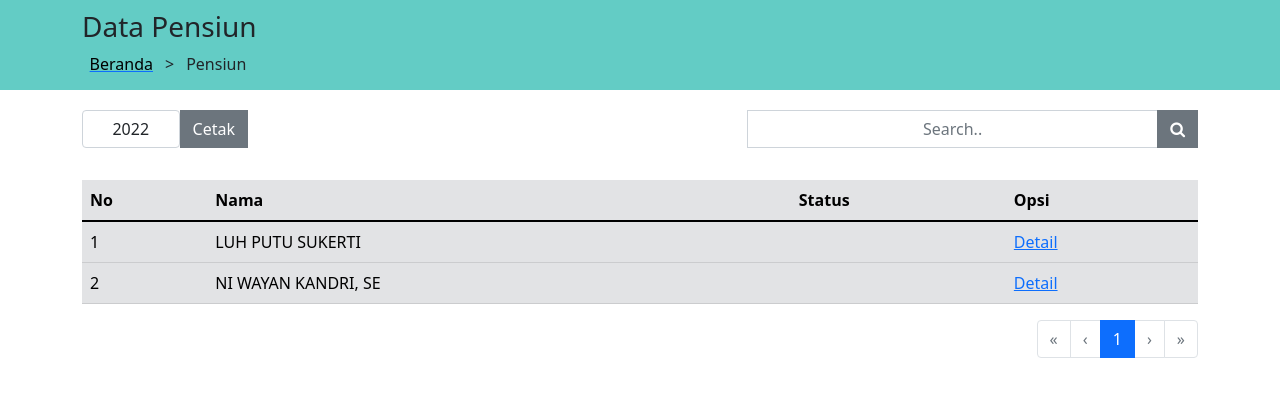
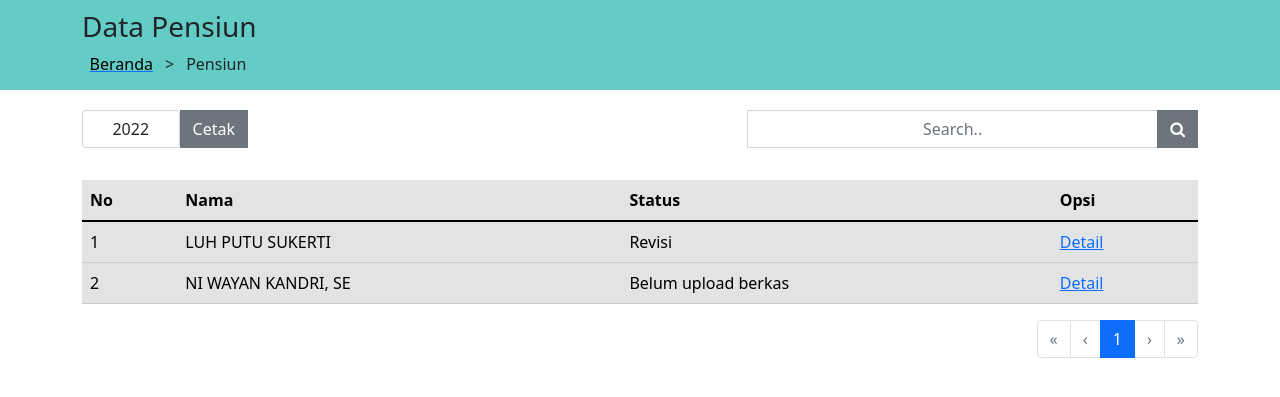
Before and after one commit to DarmaYasa/skripsi-mona, a PHP site: page /skripsi-mona-master/admin/view_pensiun.php in a window 1280 px wide. Shown: the part 137-534 px from the top of the page. Run offline with PHP 8.4, Linux system fonts and the light colour scheme; a user stored in the database is signed in; data comes from the database, SQL or seed files in the repository; data that the repository does not hold is empty.

Commit message:
fix query

```diff
--- a/admin/view_pensiun.php
+++ b/admin/view_pensiun.php
@@ -190,10 +190,11 @@
 								$limit = 10;
 								$no = 1;
 								$search = isset($_GET['search']) ? $_GET['search'] : '';
-								$query = "SELECT * FROM pensiun WHERE nama LIKE '%" . (array_key_exists('search', $_GET) ? $_GET['search'] : '') . "%'";
+								$query = "SELECT pensiun.*, berkas_pensiun.terverifikasi FROM pensiun LEFT JOIN berkas_pensiun ON pensiun.id = berkas_pensiun.id_pensiun WHERE nama LIKE '%" . (array_key_exists('search', $_GET) ? $_GET['search'] : '') . "%'";
 								// echo $query;
 								$sql = mysqli_query($koneksi, $query);
 								$row = mysqli_num_rows($sql);
+								// print_r($)
 								$total_page = ceil($row / $limit);
 								$skip = ($page > 1) ? (($page - 1) * $limit) : 0;
 								$no = $skip + 1;
@@ -201,14 +202,19 @@
 								$query = $query . " LIMIT $skip, $limit";
 								$sql = mysqli_query($koneksi, $query);
 								$row = mysqli_num_rows($sql);
+
 								$statuses = [
 									'0' => 'Belum Verifikasi',
 									'1' => 'Verifikasi',
-									'2' => 'Revisi'
+									'2' => 'Revisi',
+									'3' => 'Belum upload berkas'
 								];
 
 								if($row > 0){
 								while($d = mysqli_fetch_array($sql)){
+									if(!isset($d['terverifikasi'])) {
+										$d['terverifikasi'] = 3;
+									}
 									echo "<tr>";
 									echo "<td>".$no++."</td>";
 									echo "<td>".$d['nama']."</td>";
```
Also changed, not shown: kasubag/view_pensiun.php (+6 -2 lines).
